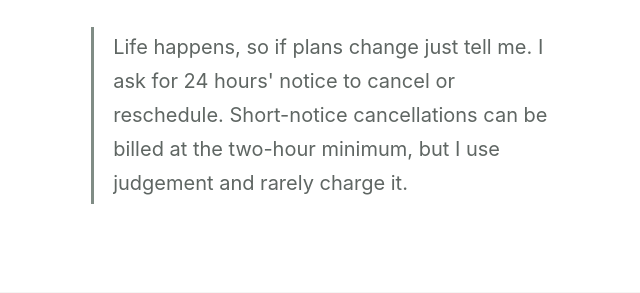
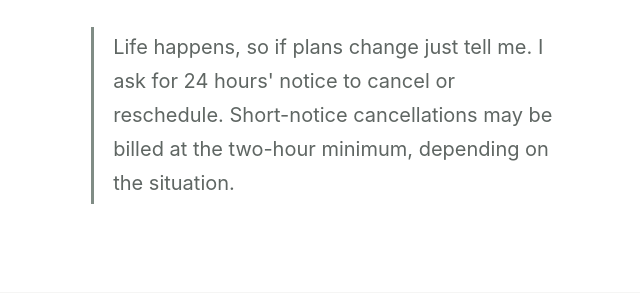
Before and after one commit to BillBrieferServer/seasons, a FastAPI app: page /preview/services in a window 1280 px wide. Shown: the part 3325-3618 px from the top of the page, without its empty margins (581-1221 px from the left). Run offline with FastAPI, Linux system fonts and the light colour scheme; parts of the project's set-up code (start-up, migrations or seed data) failed here and were passed over; some libraries are stand-ins or nearby versions.

Commit message:
Services: soften cancellation wording

```diff
--- a/app/templates/public/services.html
+++ b/app/templates/public/services.html
@@ -124,8 +124,8 @@
       </p>
       <p class="note" style="margin-top:1.5rem">Life happens, so if plans change just
       tell me. I ask for 24 hours' notice to cancel or reschedule. Short-notice
-      cancellations can be billed at the two-hour minimum, but I use judgement and
-      rarely charge it.</p>
+      cancellations may be billed at the two-hour minimum, depending on the
+      situation.</p>
     </div>
   </div>
 </section>
```
